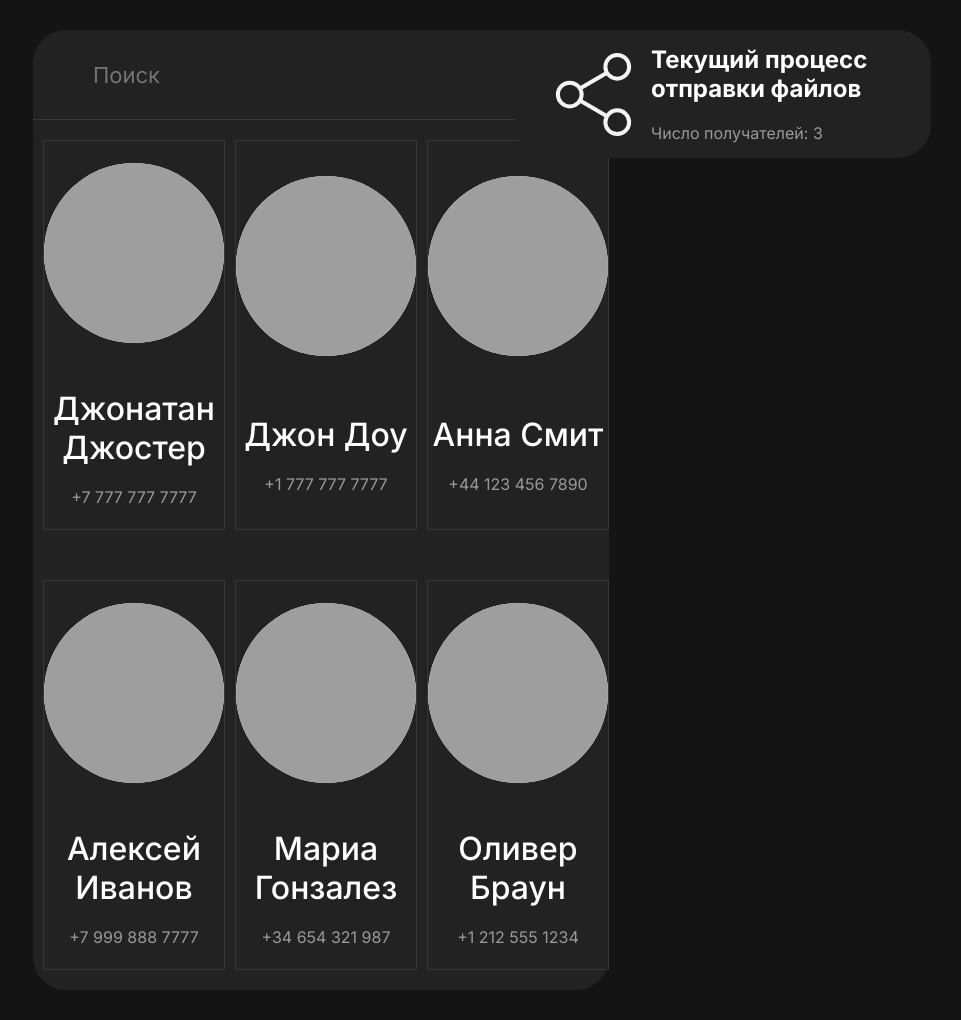
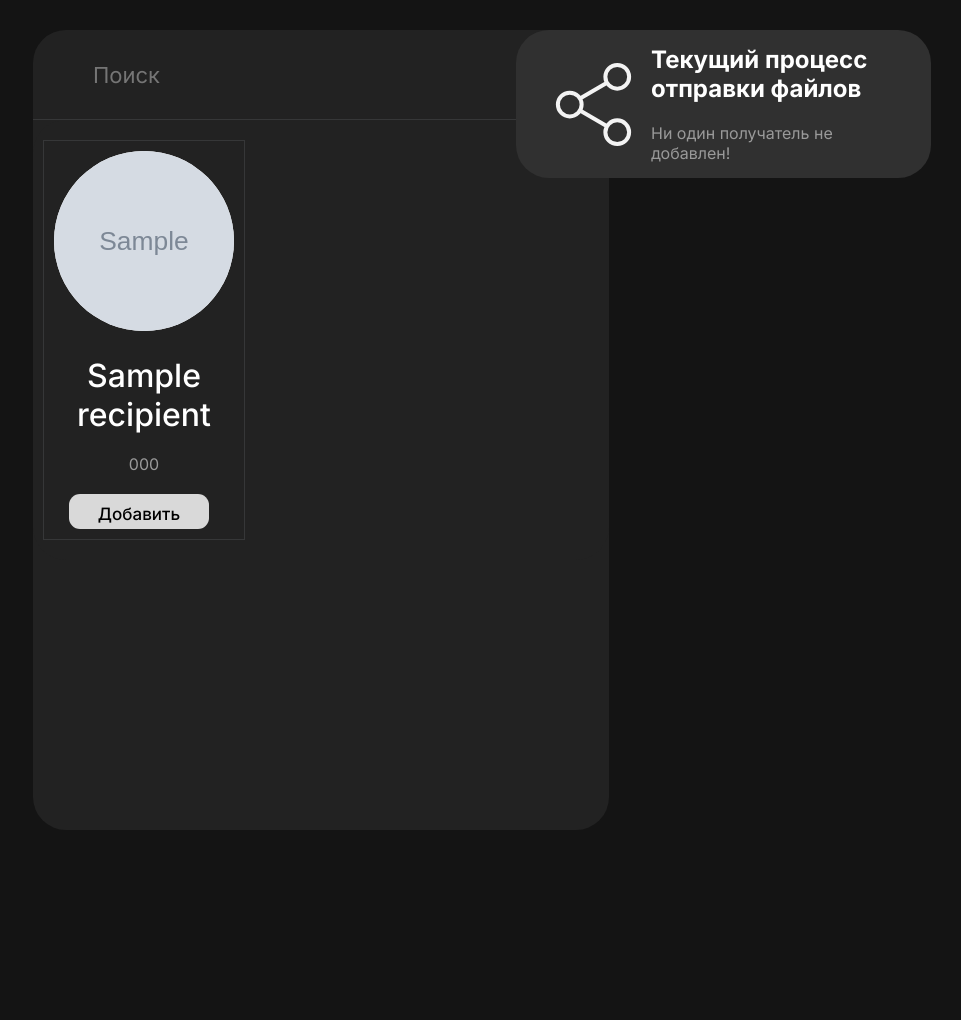
Before and after one commit to rasulov1337/kilogram-backend, a Django app: page / in a window 1280 px wide. Shown: the part 70-1090 px from the top of the page, without its empty margins (319-1280 px from the left). After the commit the page ends 900 px from the top, so only its background shows below. Run offline with Django 5.2, Linux system fonts and the light colour scheme; tables that the repository leaves empty hold one stand-in row (values such as "Sample post"); grey boxes marked "Sample" are stand-in pictures.

Commit message:
Rewrite views controllers Update html templates

```diff
--- a/app/views.py
+++ b/app/views.py
@@ -1,85 +1,7 @@
-from django.shortcuts import render
-from django.http import HttpResponse
-from django.views.decorators.csrf import csrf_protect
+from django.shortcuts import render, get_object_or_404, redirect
+from django.db import connection
 
-RECIPIENTS = [
-    {
-        'name': 'Джонатан Джостер',
-        'id': 1,
-        'city': 'Москва',
-        'phone': '+7 777 777 7777',
-        'uni': 'МГТУ им. Баумана',
-        'birthdate': '1 января 2000 г',
-        'status': 'Хочу больше лета...',
-        'avatar': 'http://127.0.0.1:9000/launchbox/1.jpg',
-    },
-    {
-        'name': 'Джон Доу',
-        'id': 2,
-        'city': 'Абу-Даби',
-        'phone': '+1 777 777 7777',
-        'uni': 'МГТУ им. Баумана',
-        'birthdate': '1 мая 2004 г',
-        'status': 'Отвечаю вечером',
-        'avatar': 'http://127.0.0.1:9000/launchbox/2.avif',
-    },
-    {
-        'name': 'Анна Смит',
-        'id': 3,
-        'city': 'Лондон',
-        'phone': '+44 123 456 7890',
-        'uni': 'Imperial College London',
-        'birthdate': '15 февраля 1999 г',
-        'status': 'Занята работой',
-        'avatar': 'http://127.0.0.1:9000/launchbox/3.jpg'
-    },
-    {
-        'name': 'Алексей Иванов',
-        'id': 4,
-        'city': 'Санкт-Петербург',
-        'phone': '+7 999 888 7777',
-        'uni': 'СПбГУ',
-        'birthdate': '30 сентября 2001 г',
-        'status': 'Жду выходных',
-        'avatar': 'http://127.0.0.1:9000/launchbox/4.avif'
-    },
-    {
-        'name': 'Мариа Гонзалез',
-        'id': 5,
-        'city': 'Мадрид',
-        'phone': '+34 654 321 987',
-        'uni': 'Universidad Complutense de Madrid',
-        'birthdate': '8 марта 1998 г',
-        'status': 'На конференции',
-        'avatar': 'http://127.0.0.1:9000/launchbox/5.jpg',
-    },
-    {
-        'name': 'Оливер Браун',
-        'id': 7,
-        'city': 'Нью-Йорк',
-        'phone': '+1 212 555 1234',
-        'uni': 'New York University',
-        'birthdate': '5 ноября 2000 г',
-        'status': 'Работаю над проектом',
-        'avatar': 'http://127.0.0.1:9000/launchbox/7.jpg',
-
-    }
-]
-
-PROCESSES = {  # File sending processes
-    1: {
-        'id': 1,
-        'files': [
-            {
-                'name': 'linal_rk1_reshenie_biletov.pdf',
-                'size': '11.1 MB',
-                'format': 'PDF'
-            }
-        ],
-        'recipients': RECIPIENTS[:3],
-        'recipients_num': 3
-    }
-}
+from app.models import Recipient, FileSendingProcess
 
 
 def index(request):
@@ -88,33 +10,69 @@ def index(request):
 
     if 'recipient-name' in request.GET:
         recipient_name = request.GET['recipient-name']
-        for i in RECIPIENTS:
-            if i['name'].lower().startswith(recipient_name.lower()):
-                recipients.append(i)
+        recipients.extend(Recipient.objects.filter(name__istartswith=recipient_name))
     else:
-        recipients.extend(RECIPIENTS)
+        recipients.extend(Recipient.objects.all())
+
+    process = FileSendingProcess.objects.filter(status='DRF', sender=request.user.id).first()
+
+    draft = FileSendingProcess.objects.get_draft(request.user.id)
 
     return render(request, 'index.html', {
-        'process': PROCESSES[1],
+        'process': process,
         'recipients': recipients,
-        'recipients_count': len(recipients),
+        'recipients_num': len(draft.recipients.all()) if draft else None,
         'old_recipient_name': recipient_name
     })
 
 
-def sending_process(request, process_id):
-    if process_id not in PROCESSES:
-        return HttpResponse('Wrong order_id')
+def add_to_process(request, recipient_id: int):
+    process = FileSendingProcess.objects.get_draft(request.user.id)
+    if not process:
+        process = FileSendingProcess.objects.create(status='DRF', sender=request.user)
+    recipient = get_object_or_404(Recipient, id=recipient_id)
+    process.recipients.add(recipient, through_defaults={})
+    process.save()
+    return redirect('index')
+
+
+def del_from_process(request, recipient_id: int):
+    process = FileSendingProcess.objects.get_draft(request.user.id)
+    if not process:
+        process = FileSendingProcess.objects.create(status='DRF', sender=request.user)
+    recipient = get_object_or_404(Recipient, id=recipient_id)
+    process.recipients.remove(recipient)
+    process.save()
+    return redirect('draft-process')
+
+
+def draft_process(request):
+    process = FileSendingProcess.objects.get_draft(request.user.id)
+    if not process:
+        return redirect('index')
+
+    recipients = list(process.recipients.all())
     return render(request, 'process.html', {
-        'process': PROCESSES[process_id]
+        'process': process,
+        'recipients': recipients,
+        'recipients_num': len(recipients)
     })
 
 
+def del_draft(request):
+    with connection.cursor() as cursor:
+        cursor.execute("UPDATE app_filesendingprocess SET status='DEL' WHERE status!='DEL' and sender_id=%s",
+                       [request.user.id])
+
+    return redirect('index')
+
+
+def process(request, process_id):
+    pass
+
+
 def profile(request, profile_id):
-    needed_profile = None
-    for i in RECIPIENTS:
-        if i['id'] == int(profile_id):
-            needed_profile = i
+    needed_profile = Recipient.objects.get(id=profile_id)
     return render(request, 'profile.html', {
         'profile': needed_profile
     })
--- /dev/null
+++ b/requirements.txt
@@ -0,0 +1,2 @@
+django
+psycopg2-binary
--- a/rip/urls.py
+++ b/rip/urls.py
@@ -23,8 +23,12 @@ from rip import settings
 urlpatterns = [
     path('admin/', admin.site.urls),
     path('', views.index, name='index'),
-    path('sending_process/<int:process_id>', views.sending_process, name='sending-process'),
+    path('draft_process', views.draft_process, name='draft-process'),
+    path('del-draft', views.del_draft, name='del-draft'),
+    path('sending_process/<int:process_id>', views.process, name='sending-process'),
     path('profile/<int:profile_id>', views.profile, name='profile'),
+    path('add_to_process/<int:recipient_id>', views.add_to_process, name='add-to-process'),
+    path('del_from_process/<int:recipient_id>', views.del_from_process, name='del-from-process')
 ]
 
 urlpatterns += static(settings.STATIC_URL, document_root=settings.STATIC_URL)
--- a/static/css/styles.css
+++ b/static/css/styles.css
@@ -5,6 +5,7 @@
     --big-avatar-size: 170px;
     --avatar-size: 180px;
     --avatar-size-sm: 130px;
+    --btn-font-size: 17px;
 }
 
 
@@ -82,6 +83,7 @@ body {
     min-height: auto;
     padding: 0 10px;
     gap: 10px;
+    grid-auto-rows: 1fr;
 }
 
 .block-padding {
@@ -106,6 +108,7 @@ body {
     font-weight: 500;
     font-style: normal;
     border-radius: 11px;
+    font-size: var(--btn-font-size);
 }
 
 .grey-btn:hover {
@@ -114,14 +117,19 @@ body {
 
 .btn {
     background: #d9d9d9;
+    min-width: 140px;
+    width: fit-content;
+    height: 35px;
     color: black;
     border: none;
     border-radius: 11px;
-    padding: 8px 15px;
+    padding: 8px 10px;
+    cursor: pointer;
 
-    font-optical-sizing: auto;
+    font-size: var(--btn-font-size);
     font-weight: 500;
     font-style: normal;
+    flex-grow: 0;
 }
 
 
@@ -129,15 +137,17 @@ body {
     gap: 25px;
     margin: 20px auto;
     width: 100%;
-    height: 390px;
+    max-width: 100%;
+    min-height: 390px;
     display: flex;
     flex-direction: column;
     justify-content: space-evenly;
     align-items: center;
     text-align: center;
-    padding: 0;
+    padding: 10px;
     position: relative;
     border: 1px solid #363738;
+    overflow-wrap: anywhere;
 }
 
 .avatar-sm {
@@ -179,6 +189,10 @@ body {
     font-weight: 500;
 }
 
+.underline-on-hover:hover {
+    text-decoration: underline;
+}
+
 .search-field {
     width: 100%;
     height: 90px;
@@ -200,6 +214,8 @@ body {
     flex-direction: column;
     gap: 20px;
     width: 100%;
+    justify-content: center;
+    align-items: center;
 }
 
 .user-info-long {
@@ -207,6 +223,7 @@ body {
     display: flex;
     flex-direction: column;
     gap: 20px;
+    width: 100%;
 }
 
 .user-info-long a:hover {
@@ -266,6 +283,11 @@ body {
     justify-content: space-between;
     align-items: center;
     gap: 10px;
+}
+
+.unavailable {
+    background: #303030;
+    pointer-events: none;
 }
 
 #current-order-full {
@@ -406,11 +428,19 @@ body {
     font-size: 15px;
     font-weight: 500;
     padding: 10px 30px;
-    width: 500px;
-    max-height: 30px;
+    width: 100%;
+    max-height: 35px;
     background-color: #292929;
     border: 1px solid #555555;
     border-radius: 8px;
     color: white;
     border-bottom: 1px solid #363738;
 }
+
+.long-card-input-elems {
+    display: flex;
+    flex-direction: row;
+    gap: 20px;
+    width: 100%;
+    justify-content: space-between;
+}
--- a/templates/index.html
+++ b/templates/index.html
@@ -1,4 +1,5 @@
 {% extends "layouts/base.html" %}
+{% load static %}
 
 {% block content %}
     <div class="block users-block">
@@ -18,6 +19,5 @@
     </div>
 
     {% include 'layouts/process-info-mini.html' %}
-
-
+    <script src="{% static 'js/index.js' %}"></script>
 {% endblock %}
--- a/templates/layouts/process-info-mini.html
+++ b/templates/layouts/process-info-mini.html
@@ -1,4 +1,4 @@
-<a href="{% url 'sending-process' process.id %}" class="mini-block" id="current-order">
+<a href="{% url 'draft-process' %}" class="mini-block {% if not process %} unavailable {% endif %}" id="current-order">
     <svg width="95" height="95" viewBox="0 0 95 95" fill="none" xmlns="http://www.w3.org/2000/svg">
         <path d="M34.0021 53.4771L61.0375 69.2312M60.9979 25.7687L34.0021 41.5229M83.125 19.7917C83.125 26.35 77.8084 31.6667 71.25 31.6667C64.6916 31.6667 59.375 26.35 59.375 19.7917C59.375 13.2333 64.6916 7.91666 71.25 7.91666C77.8084 7.91666 83.125 13.2333 83.125 19.7917ZM35.625 47.5C35.625 54.0584 30.3084 59.375 23.75 59.375C17.1916 59.375 11.875 54.0584 11.875 47.5C11.875 40.9416 17.1916 35.625 23.75 35.625C30.3084 35.625 35.625 40.9416 35.625 47.5ZM83.125 75.2083C83.125 81.7667 77.8084 87.0833 71.25 87.0833C64.6916 87.0833 59.375 81.7667 59.375 75.2083C59.375 68.6499 64.6916 63.3333 71.25 63.3333C77.8084 63.3333 83.125 68.6499 83.125 75.2083Z"
               stroke="#F3F3F3" stroke-width="4" stroke-linecap="round" stroke-linejoin="round"></path>
@@ -6,6 +6,10 @@
 
     <div class="process-sm-info">
         <h2>Текущий процесс отправки файлов</h2>
-        <p class="grey-text">Число получателей: {{ process.recipients_num }}</p>
+        {% if process %}
+            <p class="grey-text">Число получателей: {{ recipients_num }}</p>
+        {% else %}
+            <p class="grey-text">Ни один получатель не добавлен!</p>
+        {% endif %}
     </div>
 </a>
--- a/templates/layouts/user-card.html
+++ b/templates/layouts/user-card.html
@@ -1,9 +1,12 @@
-<a href="{% url 'profile' data.id %}" class="user-card clickable-user-card">
+<div class="user-card">
     <img class="avatar" src="{{ data.avatar }}" alt="User">
+
     <div class="user-info">
-        <div class="name">{{ data.name }}</div>
-{#        <p class="last-message-sent-date-text">8 сен</p>#}
+        <a href="{% url 'profile' data.id %}" class="name underline-on-hover">{{ data.name }}</a>
         <p class="grey-text">{{ data.phone }}</p>
-{#        <button class="btn">Добавить</button>#}
+        <form action="{% url 'add-to-process' data.id %}" method="post">
+            {% csrf_token %}
+            <button class="btn">Добавить</button>
+        </form>
     </div>
-</a>
+</div>
--- a/templates/profile.html
+++ b/templates/profile.html
@@ -15,7 +15,7 @@
         <p>День рождения: <span class="blue-text">{{ profile.birthdate }}</span></p>
         <p>Город: <span class="blue-text">{{ profile.city }}</span></p>
         <p>Телефон: <span class="blue-text">{{ profile.phone }}</span></p>
-        <p>ВУЗ: <span class="blue-text">{{ profile.uni }}</span></p>
+        {% if profile.uni %}<p>ВУЗ: <span class="blue-text">{{ profile.uni }}</span></p> {% endif %}
     </div>
 
 {% endblock %}
```
Also changed, not shown: templates/process.html (+14 -7 lines).
